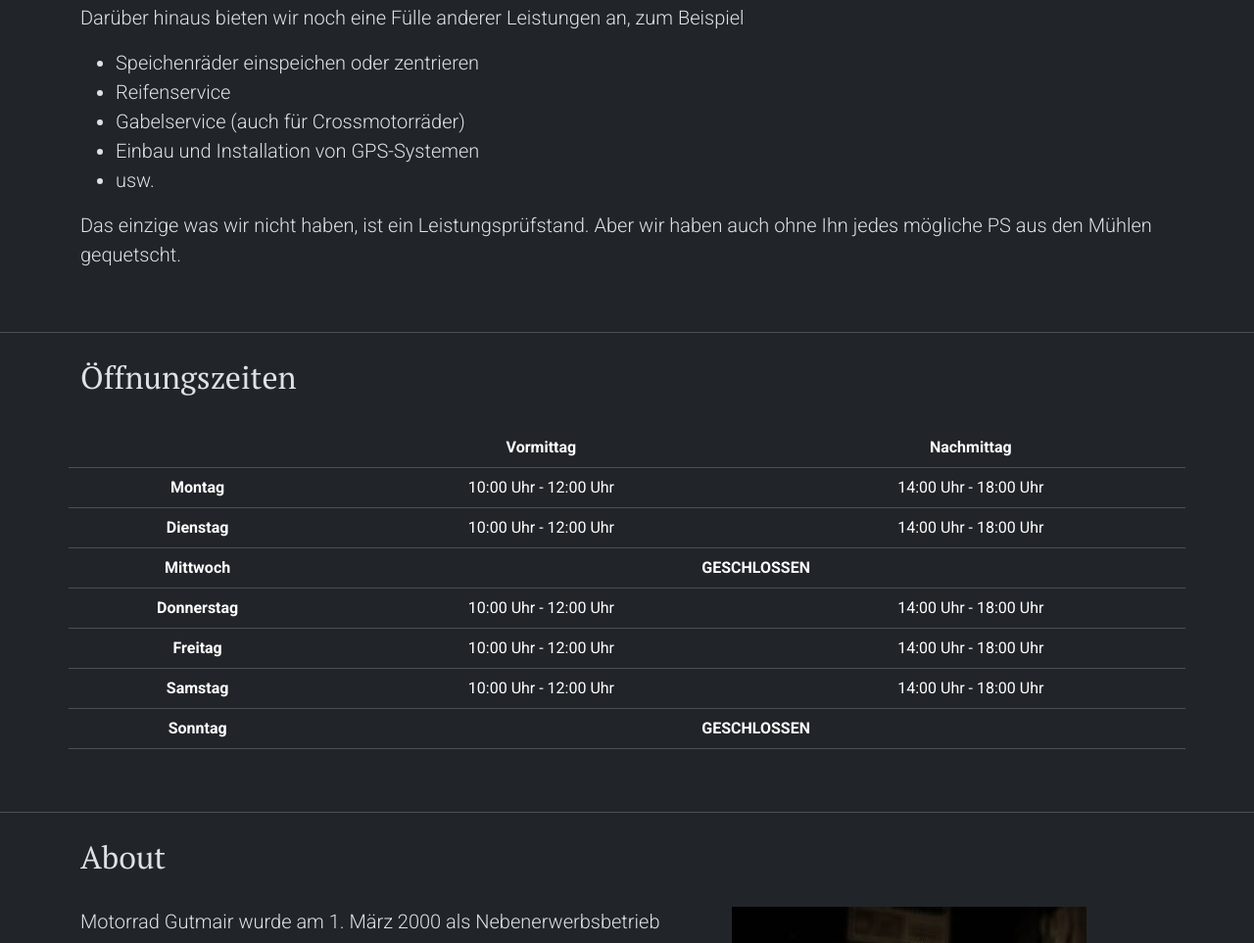
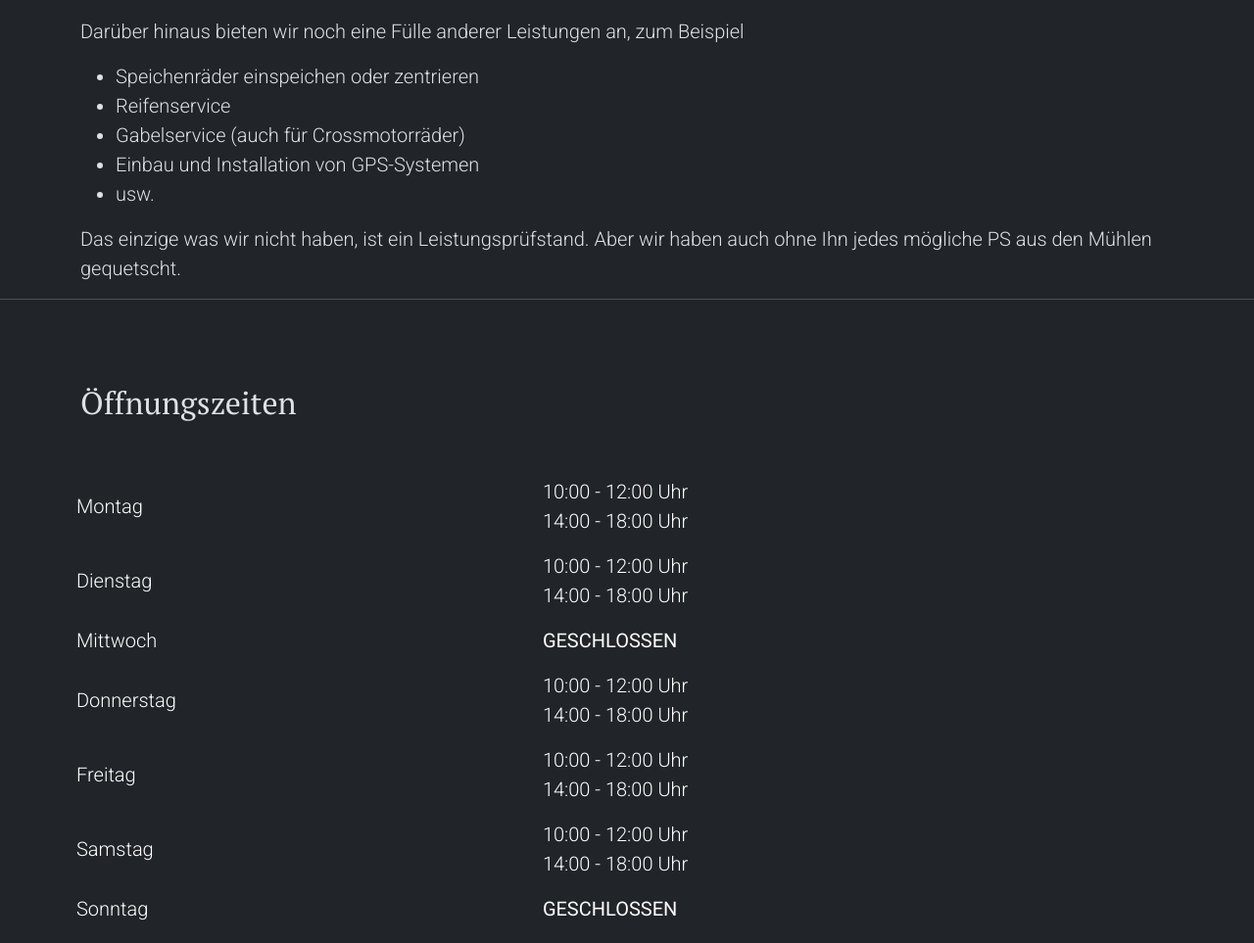
Before and after one commit to MaxSailmann/motorrad-gutmair, a plain HTML site: page index.html in a window 1280 px wide. Shown: the part 1837-2800 px from the top of the page at 98% size. Drawn offline with nearby package versions, Linux system fonts and the light colour scheme.

Commit message:
Add files via upload

```diff
--- a/css/style.css
+++ b/css/style.css
@@ -1,5 +1,6 @@
 body {
   font-family: "Roboto", sans-serif;
+  position: relative;
 }
 
 h1, h2, h3, h4, h5 {
@@ -11,7 +12,10 @@ h2 {
 }
 
 section {
-  padding-top: 10px;
+  padding-top: 70px;
+}
+section#section-navbar, section#section-modal{
+  padding-top: 0;
 }
 
 .noselect {
--- a/index.html
+++ b/index.html
@@ -25,10 +25,18 @@
     />
     <link rel="stylesheet" href="./css/style.css" />
   </head>
-  <body class="noselect">
+  <body
+    class="noselect"
+    data-bs-spy="scroll"
+    data-bs-target="#navbar-scrollspy"
+    tabindex="0"
+  >
     <!-- Fixed Nav Bar -->
-    <section>
-      <nav class="navbar navbar-expand-md fixed-top border-bottom bg-dark">
+    <section id="section-navbar">
+      <nav
+        class="navbar navbar-expand-md fixed-top border-bottom bg-dark"
+        id="navbar-scrollspy"
+      >
         <div class="container-fluid">
           <span class="navbar-brand">Motorrad Gutmair</span>
           <button
@@ -74,9 +82,8 @@
     </section>
 
     <!-- Start -->
-    <section class="pb-5 border-bottom">
-      <a class="anchor" id="anchor-start"></a>
-      <div class="container text-center mt-5">
+    <section id="anchor-start" class="border-bottom">
+      <div class="container text-center">
         <img
           class="d-block mx-auto mb-4"
           src="./images/icons/Logo.png"
@@ -102,8 +109,7 @@
     </section>
 
     <!-- Leistungen -->
-    <section class="pb-5 border-bottom">
-      <a class="anchor" id="anchor-leistungen"></a>
+    <section id="anchor-leistungen" class="border-bottom">
       <div class="container">
         <h2>Leistungen</h2>
         <div
@@ -206,52 +212,45 @@
     </section>
 
     <!-- Öffungszeiten -->
-    <section class="pb-5 border-bottom">
-      <a class="anchor" id="anchor-öffnungszeiten"></a>
+    <section id="anchor-öffnungszeiten" class="border-bottom">
       <div class="container">
         <h2>Öffnungszeiten</h2>
 
         <div class="row">
-          <table class="table text-center">
+          <table class="table lead table-hover table-borderless text-md-start align-middle">
             <thead>
               <tr>
                 <th scope="col"></th>
-                <th scope="col">Vormittag</th>
-                <th scope="col">Nachmittag</th>
+                <th scope="col"></th>
               </tr>
             </thead>
             <tbody>
               <tr>
-                <th scope="row">Montag</th>
-                <td>10:00 Uhr - 12:00 Uhr</td>
-                <td>14:00 Uhr - 18:00 Uhr</td>
+                <td scope="row">Montag</td>
+                <td>10:00 - 12:00 Uhr<br />14:00 - 18:00 Uhr</td>
               </tr>
               <tr>
-                <th scope="row">Dienstag</th>
-                <td>10:00 Uhr - 12:00 Uhr</td>
-                <td>14:00 Uhr - 18:00 Uhr</td>
+                <td scope="row">Dienstag</td>
+                <td>10:00 - 12:00 Uhr<br />14:00 - 18:00 Uhr</td>
               </tr>
               <tr>
-                <th scope="row">Mittwoch</th>
-                <td colspan="2"><b>GESCHLOSSEN</b></td>
+                <td scope="row">Mittwoch</td>
+                <td><b>GESCHLOSSEN</b></td>
               </tr>
               <tr>
-                <th scope="row">Donnerstag</th>
-                <td>10:00 Uhr - 12:00 Uhr</td>
-                <td>14:00 Uhr - 18:00 Uhr</td>
+                <td scope="row">Donnerstag</td>
+                <td>10:00 - 12:00 Uhr<br />14:00 - 18:00 Uhr</td>
               </tr>
               <tr>
-                <th scope="row">Freitag</th>
-                <td>10:00 Uhr - 12:00 Uhr</td>
-                <td>14:00 Uhr - 18:00 Uhr</td>
+                <td scope="row">Freitag</td>
+                <td>10:00 - 12:00 Uhr<br />14:00 - 18:00 Uhr</td>
               </tr>
               <tr>
-                <th scope="row">Samstag</th>
-                <td>10:00 Uhr - 12:00 Uhr</td>
-                <td>14:00 Uhr - 18:00 Uhr</td>
+                <td scope="row">Samstag</td>
+                <td>10:00 - 12:00 Uhr<br />14:00 - 18:00 Uhr</td>
               </tr>
               <tr>
-                <th scope="row">Sonntag</th>
+                <td scope="row">Sonntag</td>
                 <td colspan="2"><b>GESCHLOSSEN</b></td>
               </tr>
             </tbody>
@@ -261,8 +260,7 @@
     </section>
 
     <!-- About -->
-    <section class="pb-5 border-bottom">
-      <a class="anchor" id="anchor-about"></a>
+    <section id="anchor-about" class="border-bottom">
       <div class="container">
         <h2>About</h2>
 
@@ -274,7 +272,7 @@
               Leidenschaft, mit dem Ziel, hochwertige Motorradservices
               anzubieten.
             </p>
-            <p class="lead">
+            <p class="lead text-right">
               Nach sechs Jahren Teilzeitbetrieb wagten wir am 1. Februar 2007
               den Schritt in die Vollzeit-Selbstständigkeit. Dies ermöglichte
               uns, unsere Dienstleistungen weiter auszubauen.
@@ -286,7 +284,7 @@
               nichts nach.
             </p>
           </div>
-          <div class="col-md-10 mx-auto col-lg-5">
+          <div class="col-md-10 mx-auto mb-4 col-lg-5 text-center text-lg-end">
             <img
               src="./images/about_image.jpg"
               class="about_image about-image"
@@ -314,7 +312,10 @@
               </button>
             </li>
             <li class="nav-item">
-              <a href="./datenschutz.html" target="blank" class="nav-link px-2 text-body-secondary"
+              <a
+                href="./datenschutz.html"
+                target="blank"
+                class="nav-link px-2 text-body-secondary"
                 >Datenschutzerklärung</a
               >
             </li>
@@ -325,7 +326,7 @@
     </section>
 
     <!-- Modal -->
-    <section>
+    <section id="section-modal">
       <div
         class="modal fade"
         id="modalImpressum"
@@ -357,7 +358,6 @@
           </div>
         </div>
       </div>
-
     </section>
 
     <script
```
